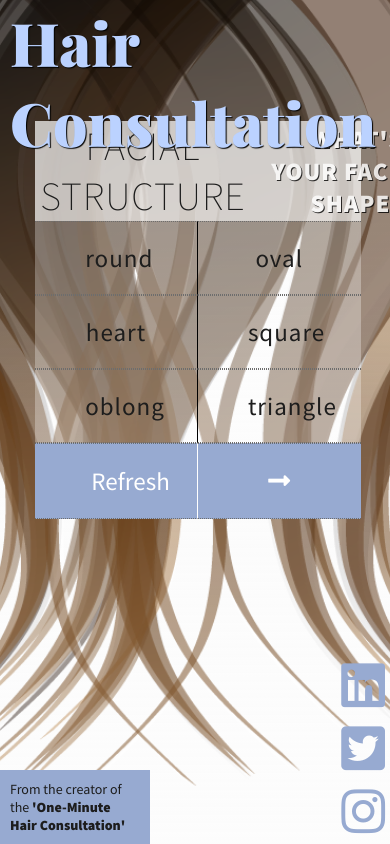
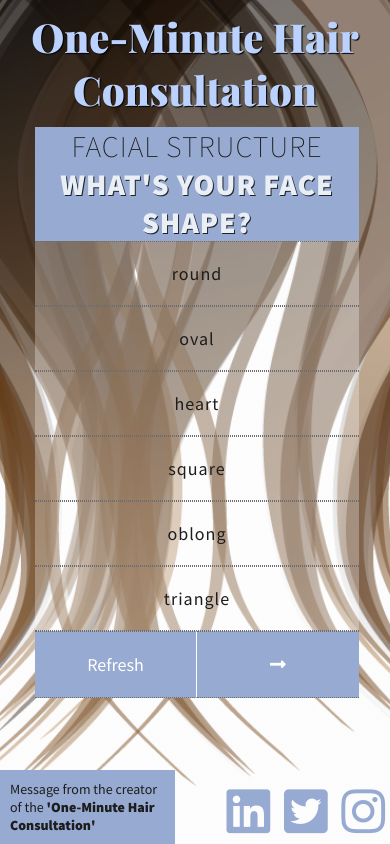
Before and after one commit to jessehuynh/JessicaHuynhProject3, a plain HTML site: page index.html in a window 390 px wide. Both pictures are taken after a click on the button "GET YOUR CONSULTATION". Drawn offline with nearby package versions, Linux system fonts and the light colour scheme.

Commit message:
media queries added

```diff
--- a/index.html
+++ b/index.html
@@ -90,7 +90,7 @@
                             <label for="fine">
                                 <li>
                                     <input type="radio" class="thickness" id="fine" name="thickness" value="-5">
-                                    <p>fine/thin</p>
+                                    <p>fine / thin</p>
                                 </li>
                             </label>
                             <label for="medium">
@@ -102,7 +102,7 @@
                             <label for="coarse">
                                 <li>
                                      <input type="radio" class="thickness" id="coarse" name="thickness" value="0">
-                                     <p>coarse/thick</p>
+                                     <p>coarse / thick</p>
                                  </li>
                             </label>
                         <div class="ref-next">
@@ -128,7 +128,7 @@
                             <label for="str-wav">
                                 <li>
                                      <input type="radio" class="texture" id="str-wav" name="texture" value="0">
-                                     <p>straight/wavy</p>
+                                     <p>straight / wavy</p>
                                  </li>
                             </label>
                             <label for="curly">
@@ -244,12 +244,12 @@
      <footer>
          <div class="footernote">
              <p>
-                 From the creator of the <span>'One-Minute Hair Consultation'</span>
+                 Message from the creator of the <span>'One-Minute Hair Consultation'</span>
             </p>
          </div>
          <article class="sup">
             <p>
-                These results are generalized based on your facial features,  hair density and texture, and maintenance, and are not length or gender specific. In short, these results will not be completely accurate as there are other factors to be considered (including your own preference!). Your options do not have to be limited! See your favourite hairstylist for a personalized and in-depth consultation.
+                These results are generalized based on your facial features,  hair density and texture, and maintenance, and are not length or gender specific. These results will not be completely accurate as there are other factors to be considered (including your own preference!). Your options do not have to be limited! See your stylist for a personalized and in-depth consultation. <span class="tap">(Tap to dismiss)</span>
             </p>
          </article>
          <nav>
--- a/partials/_footer.scss
+++ b/partials/_footer.scss
@@ -11,12 +11,15 @@ footer {
       position: absolute;
       bottom:0;
       right:0;
+      z-index:1;
    }
    ul li {
-      // display:inline-block;
       list-style:none;
       margin:0;
       padding:0;
+      @include breakPoint(sixthBreak){
+         display:inline-block;
+      }
       a {
          font-size:5rem;
          margin:0 5px;
@@ -29,12 +32,21 @@ footer {
       width:400px;
       font-size:1.5rem;
       line-height:1.5;
-      background:$accent;
+      background:$accentlight;
       padding:10px 15px;
       position:fixed;
       bottom:0;
       left:0;
-      z-index:-1;
+      z-index:2;
+      @include breakPoint(sixthBreak) {
+      width:100%;
+      right:0;
+      left:0;
+      }
+      .tap {
+         font-style:italic;
+         font-size:1.3rem;
+      }
 
    }
 
@@ -47,7 +59,7 @@ footer {
    background:$accent;
    font-size:1.4rem;
    padding:10px;
-   width:150px;
+   width:175px;
    z-index:3;
    span {
       font-weight:600;
--- a/partials/_header.scss
+++ b/partials/_header.scss
@@ -26,6 +26,12 @@ header {
 
 header.fixed {
    height:10vh;
+   @include breakPoint(fifthBreak) {
+      height:20vh;
+   }
+   @include breakPoint(sixthBreak) {
+      height:15vh;
+   }
    h1 {
       font-size:8.25rem;
       text-shadow:1px 1px 1px darken($primary, 50%);
@@ -36,8 +42,12 @@ header.fixed {
       @include breakPoint(thirdBreak) {
          font-size: 6rem;
       }
-      @include breakPoint(thirdBreak) {
-         // font-size:5.8rem;
+      @include breakPoint(fourthBreak) {
+         font-size:5rem;
+      }
+      @include breakPoint(fifthBreak) {
+         font-size:4rem;
+
       }
    }
 }
--- a/partials/_main.scss
+++ b/partials/_main.scss
@@ -30,6 +30,8 @@ fieldset {
          // border:1px solid purple;
          // width:50%;
          padding:20px 50px;
+         align-items:center;
+         justify-content: center;
       }
       input[type=radio]{
          display:none;
@@ -40,6 +42,12 @@ fieldset {
          background:$translight;
          width:calc(100% / 2);
          transition:all 0.3s ease-in-out;
+         display:flex;
+         align-items:center;
+         justify-content: center;
+         @include breakPoint(sixthBreak){
+            width:100%;
+         }
       }
    }
    .ref-next,.sub-ref {
@@ -122,11 +130,18 @@ label.selected {
 
 .set-1 label:nth-child(odd), .set-5 label:nth-child(odd){
    border-right:1px solid $dark;
+   @include breakPoint(sixthBreak){
+      border-right:none;
+   }
 }
 
 .set-2 label:nth-child(even), .set-3 label:nth-child(even), .set-4 label:nth-child(even) {
    border-right:1px solid $dark;
    border-left:1px solid $dark;
+    @include breakPoint(sixthBreak){
+      border-right:none;
+      border-left:none;
+   }
 }
 
 // SET-1
@@ -138,25 +153,28 @@ fieldset {
    }
    label.selected:not(.rn-button) {
       background:black;
-      // background:yellow;
    }
 }
 
 // SET-2
 .set-2 label ,.set-3 label,.set-4 label {
    width:calc(100% / 3);
+    @include breakPoint(sixthBreak){
+      width:100%;
+   }
 }
 
 .head-question {
+   // border:1px solid cyan;
    display:flex;
-   // border:1px solid cyan;
-   height:auto;
+   flex-flow:row wrap;
    align-items:center;
    justify-content: space-between;
    background:$accent;
    padding:0 5px;
-   @include breakPoint(thirdBreak) {
-         background:rgba(255,255,255,0.7);
+   @include breakPoint(fourthBreak) {
+         flex-direction:column;
+         width:100%;
       }
 }
 
@@ -177,8 +195,8 @@ form {
       @include breakPoint(thirdBreak) {
          font-size:3rem;
       }
-      @include breakPoint(thirdBreak) {
-         font-size:2.5rem;
+      @include breakPoint(sixthBreak) {
+         text-align: center;
       }
 
    }
@@ -201,11 +219,9 @@ aside {
    bottom:0;
    right:0;
    left:0;
-   // width:90%;
    height:100vh;
+   margin:0 auto;
    z-index:-1;
-   margin:0 auto;
-   // overflow: hidden;
    @include breakPoint(fourthBreak) {
       // background:url(../assets/hairbrownbg.png);
    }
--- a/partials/_utils.scss
+++ b/partials/_utils.scss
@@ -21,9 +21,14 @@ $transdark: rgba(0,0,0,0.5);
     @if $point == fourthBreak {
        @media (max-width:900px) { @content;}
     }
-   //  @if $point == fifthBreak {
-   //     @media (max-width:900px) { @content;}
-   //  }
+    @if $point == fifthBreak {
+       @media (max-width:750px) { @content;}
+    }
+      @if $point == sixthBreak {
+       @media (max-width:600px) { @content;}
+    }
+
+
 
 
 }
--- a/scripts/script.js
+++ b/scripts/script.js
@@ -120,7 +120,7 @@ const randomResult = (array) => {
 }
 
 // hide the fieldsets except for the first fieldset
-$('.set-1, .set-2, .set-3, .set-4, .set-5, h2, .sup').hide();
+$('.set-1, .set-2, .set-3, .set-4, .set-5, h2, .footernote, .sup').hide();
 // $('h2').hide();
 
 // hide the current fieldset and show the next fieldset on the click of next
@@ -128,12 +128,17 @@ let setCounter = 1;
 $(function(){
    $('.start').on('click',function(){
       $('header').addClass('fixed');
-      $('.set-1').show('slow');
+      $('.set-1, .footernote').show('slow');
       $(this).hide();
    });
 
    $('.footernote').on('click', function(){
-      $('.sup').show();
+      $(this).hide('slow')
+      $('.sup').show('slow');
+   });
+   $('.sup').on('click', function(){
+      $(this).hide('slow')
+      $('.footernote').show("slow");
    });
    $('.next').on('click', function(){
       $(`.set-${setCounter}`).on('click', function(){
--- a/styles/style.scss
+++ b/styles/style.scss
@@ -17,8 +17,8 @@ body {
    grid-template-rows:1fr 6fr;
    font-family: 'Source Sans Pro', sans-serif;
    font-size:2.5rem;
-   @include breakPoint(fourthBreak) {
-         // background:black;
+   @include breakPoint(fifthBreak) {
+         font-size:1.8rem;
       }
 }
 
@@ -36,7 +36,12 @@ h1 {
    color:$dark;
    text-shadow: 1px 1px 1px $soft;
    transition:all 1s;
+   @include breakPoint(fourthBreak) {
+      text-align: center;
+      font-size:5rem;
+   }
 }
+
 
 h2 {
    background:$accent;
@@ -61,4 +66,7 @@ h3 {
    @include breakPoint(thirdBreak) {
          font-size:4rem;
       }
+   @include breakPoint(sixthBreak) {
+      font-size:3rem;
+   }
 }
```
Also changed, not shown: styles/style.css.
